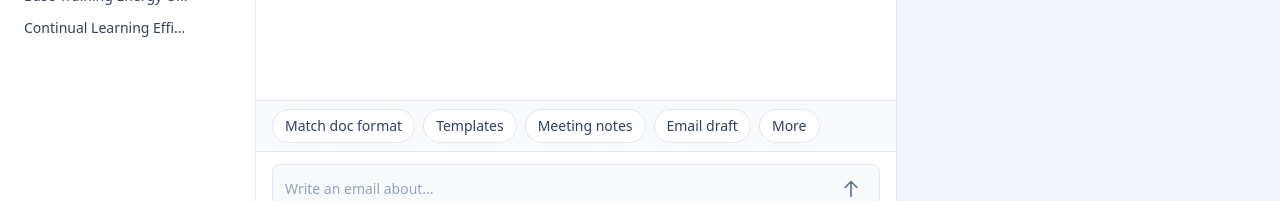
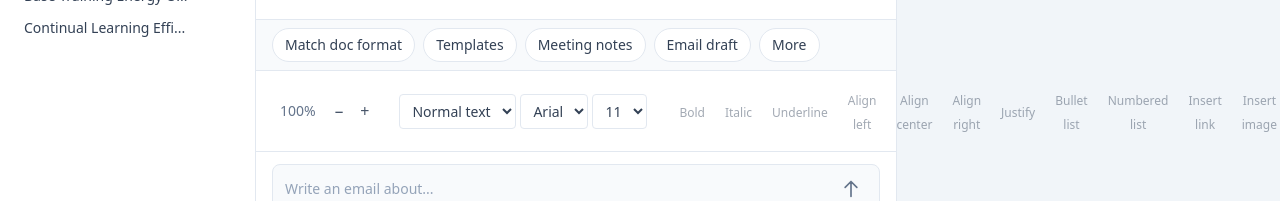
Before and after one commit to flaminshinjan/nico-app, a React (Vite) app in the folder apps/web/: page / in a window 1280 px wide. Shown: the part 574-775 px from the top of the page. Built offline with nearby package versions, Linux system fonts and the light colour scheme; no server answers; the HTML template or start-up script is replaced by a standard one.

Commit message:
feat: removed custom controls

```diff
--- a/apps/web/src/App.tsx
+++ b/apps/web/src/App.tsx
@@ -1,7 +1,12 @@
+import { EditorConnectorProvider } from "./contexts/EditorConnectorContext";
 import { EditorLayout } from "./layouts/EditorLayout";
 
 function App() {
-  return <EditorLayout />;
+  return (
+    <EditorConnectorProvider>
+      <EditorLayout />
+    </EditorConnectorProvider>
+  );
 }
 
 export default App;
--- a/apps/web/src/components/editor/DocumentEditor.tsx
+++ b/apps/web/src/components/editor/DocumentEditor.tsx
@@ -1,4 +1,5 @@
 import { DocumentEditor as OnlyOfficeEditor } from "@onlyoffice/document-editor-react";
+import { useOnlyOfficeConnector } from "@/hooks/useOnlyOfficeConnector";
 
 const DOCUMENT_SERVER_URL =
   import.meta.env.VITE_ONLYOFFICE_SERVER_URL || "http://localhost:80";
@@ -16,6 +17,7 @@ const config = {
   editorConfig: {
     callbackUrl: `${window.location.origin}/api/onlyoffice/callback`,
     customization: {
+      toolbar: false,
       compactHeader: true,
       compactToolbar: false,
       uiTheme: "theme-light",
@@ -27,7 +29,6 @@ const config = {
   },
 };
 
-function onDocumentReady() {}
 
 function onLoadComponentError(errorCode: number, errorDescription: string) {
   if (errorCode === -2) {
@@ -39,6 +40,8 @@ function onLoadComponentError(errorCode: number, errorDescription: string) {
 }
 
 export function DocumentEditor() {
+  const { initConnector } = useOnlyOfficeConnector();
+
   return (
     <div className="flex-1 min-h-0 bg-white">
       <OnlyOfficeEditor
@@ -47,7 +50,7 @@ export function DocumentEditor() {
         config={config}
         height="100%"
         width="100%"
-        events_onDocumentReady={onDocumentReady}
+        events_onDocumentReady={initConnector}
         onLoadComponentError={onLoadComponentError}
       />
     </div>
--- a/apps/web/src/components/editor/DocumentEditorPanel.tsx
+++ b/apps/web/src/components/editor/DocumentEditorPanel.tsx
@@ -1,4 +1,5 @@
 import { DocumentEditor } from "@/components/editor/DocumentEditor";
+import { EditorToolbar } from "@/components/editor/EditorToolbar";
 import { QuickActionChips } from "@/components/editor/QuickActionChips";
 import { ChatInput } from "@/components/editor/ChatInput";
 
@@ -8,6 +9,7 @@ export function DocumentEditorPanel() {
       <div className="flex-1 flex flex-col min-h-0">
         <DocumentEditor />
         <QuickActionChips />
+        <EditorToolbar />
       </div>
       <ChatInput />
     </div>
--- /dev/null
+++ b/apps/web/src/components/editor/EditorToolbar.tsx
@@ -0,0 +1,167 @@
+import { useEditorConnector } from "@/contexts/EditorConnectorContext";
+
+declare const Api: {
+  GetDocument: () => {
+    CreateParagraph: () => { AddElement: (r: unknown) => void };
+    InsertContent: (c: unknown[]) => void;
+  };
+  CreateParagraph: () => { AddElement: (r: unknown) => void };
+  CreateRun: () => {
+    SetBold: (v: boolean) => void;
+    SetItalic: (v: boolean) => void;
+    SetUnderline: (v: boolean) => void;
+    AddText: (s: string) => void;
+    AddElement: (r: unknown) => void;
+  };
+};
+
+type ToolbarAction = {
+  id: string;
+  label: string;
+  method?: string;
+  args?: unknown[];
+  exec?: "bold" | "italic" | "underline";
+};
+
+const FORMAT_ACTIONS: ToolbarAction[] = [
+  { id: "bold", label: "Bold", exec: "bold" },
+  { id: "italic", label: "Italic", exec: "italic" },
+  { id: "underline", label: "Underline", exec: "underline" },
+  { id: "align-left", label: "Align left", method: "FocusEditor" },
+  { id: "align-center", label: "Align center", method: "FocusEditor" },
+  { id: "align-right", label: "Align right", method: "FocusEditor" },
+  { id: "align-justify", label: "Justify", method: "FocusEditor" },
+  { id: "list-bullet", label: "Bullet list", method: "FocusEditor" },
+  { id: "list-number", label: "Numbered list", method: "FocusEditor" },
+  { id: "link", label: "Insert link", method: "FocusEditor" },
+  { id: "image", label: "Insert image", method: "FocusEditor" },
+  { id: "table", label: "Insert table", method: "FocusEditor" },
+];
+
+
+function ToolbarButton({
+  label,
+  onClick,
+  disabled,
+}: {
+  label: string;
+  onClick: () => void;
+  disabled?: boolean;
+}) {
+  return (
+    <button
+      type="button"
+      className="p-2 text-slate-600 hover:bg-slate-100 hover:text-slate-800 rounded disabled:opacity-50 disabled:cursor-not-allowed"
+      title={label}
+      aria-label={label}
+      onClick={onClick}
+      disabled={disabled}
+    >
+      <span className="text-xs font-medium">{label}</span>
+    </button>
+  );
+}
+
+export function EditorToolbar() {
+  const { connector } = useEditorConnector();
+
+  const handleAction = (action: ToolbarAction) => {
+    if (!connector) return;
+
+    if (action.exec === "bold") {
+      connector.callCommand(
+        () => {
+          const oDocument = Api.GetDocument();
+          const oParagraph = Api.CreateParagraph();
+          const oRun = Api.CreateRun();
+          oRun.SetBold(true);
+          oRun.AddText(" ");
+          oParagraph.AddElement(oRun);
+          oDocument.InsertContent([oParagraph]);
+        },
+        undefined,
+        false
+      );
+      return;
+    }
+
+    if (action.exec === "italic") {
+      connector.callCommand(
+        () => {
+          const oDocument = Api.GetDocument();
+          const oParagraph = Api.CreateParagraph();
+          const oRun = Api.CreateRun();
+          oRun.SetItalic(true);
+          oRun.AddText(" ");
+          oParagraph.AddElement(oRun);
+          oDocument.InsertContent([oParagraph]);
+        },
+        undefined,
+        false
+      );
+      return;
+    }
+
+    if (action.exec === "underline") {
+      connector.callCommand(
+        () => {
+          const oDocument = Api.GetDocument();
+          const oParagraph = Api.CreateParagraph();
+          const oRun = Api.CreateRun();
+          oRun.SetUnderline(true);
+          oRun.AddText(" ");
+          oParagraph.AddElement(oRun);
+          oDocument.InsertContent([oParagraph]);
+        },
+        undefined,
+        false
+      );
+      return;
+    }
+
+    if (action.method) {
+      connector.executeMethod(action.method, action.args ?? [], () => {});
+    }
+  };
+
+  return (
+    <div className="flex items-center gap-1 px-4 py-2 border-t border-slate-200 bg-white">
+      <div className="flex items-center gap-1">
+        <span className="text-sm text-slate-500 px-2">100%</span>
+        <button
+          type="button"
+          className="p-1.5 text-slate-600 hover:bg-slate-100 rounded"
+          aria-label="Zoom out"
+        >
+          −
+        </button>
+        <button
+          type="button"
+          className="p-1.5 text-slate-600 hover:bg-slate-100 rounded"
+          aria-label="Zoom in"
+        >
+          +
+        </button>
+      </div>
+      <div className="w-px h-6 bg-slate-200 mx-2" />
+      <select className="text-sm border border-slate-200 rounded px-2 py-1.5 bg-white text-slate-700">
+        <option>Normal text</option>
+      </select>
+      <select className="text-sm border border-slate-200 rounded px-2 py-1.5 bg-white text-slate-700">
+        <option>Arial</option>
+      </select>
+      <select className="text-sm border border-slate-200 rounded px-2 py-1.5 bg-white text-slate-700 w-14">
+        <option>11</option>
+      </select>
+      <div className="w-px h-6 bg-slate-200 mx-2" />
+      {FORMAT_ACTIONS.map((action) => (
+        <ToolbarButton
+          key={action.id}
+          label={action.label}
+          onClick={() => handleAction(action)}
+          disabled={!connector}
+        />
+      ))}
+    </div>
+  );
+}
--- /dev/null
+++ b/apps/web/src/contexts/EditorConnectorContext.tsx
@@ -0,0 +1,64 @@
+import {
+  createContext,
+  useContext,
+  useState,
+  useCallback,
+  type ReactNode,
+} from "react";
+
+type ConnectorExecuteMethod = (
+  name: string,
+  args: unknown[],
+  callback?: (result: unknown) => void
+) => void;
+
+type ConnectorCallCommand = (
+  fn: () => void,
+  callback?: () => void,
+  isNoCalc?: boolean
+) => void;
+
+type EditorConnector = {
+  executeMethod: ConnectorExecuteMethod;
+  callCommand: ConnectorCallCommand;
+};
+
+type EditorConnectorContextValue = {
+  connector: EditorConnector | null;
+  setConnector: (connector: EditorConnector | null) => void;
+  isConnectorAvailable: boolean;
+};
+
+const EditorConnectorContext = createContext<EditorConnectorContextValue | null>(
+  null
+);
+
+export function EditorConnectorProvider({ children }: { children: ReactNode }) {
+  const [connector, setConnectorState] = useState<EditorConnector | null>(null);
+
+  const setConnector = useCallback((c: EditorConnector | null) => {
+    setConnectorState(c);
+  }, []);
+
+  return (
+    <EditorConnectorContext.Provider
+      value={{
+        connector,
+        setConnector,
+        isConnectorAvailable: connector !== null,
+      }}
+    >
+      {children}
+    </EditorConnectorContext.Provider>
+  );
+}
+
+export function useEditorConnector() {
+  const context = useContext(EditorConnectorContext);
+  if (!context) {
+    throw new Error(
+      "useEditorConnector must be used within EditorConnectorProvider"
+    );
+  }
+  return context;
+}
--- /dev/null
+++ b/apps/web/src/hooks/useOnlyOfficeConnector.ts
@@ -0,0 +1,49 @@
+import { useCallback } from "react";
+import { useEditorConnector } from "@/contexts/EditorConnectorContext";
+
+const EDITOR_ID = "docxEditor";
+
+export function useOnlyOfficeConnector() {
+  const { setConnector } = useEditorConnector();
+
+  const initConnector = useCallback(() => {
+    try {
+      const win = window as Window & {
+        DocEditor?: { instances?: Record<string, { createConnector?: () => unknown }> };
+      };
+      const instances = win.DocEditor?.instances;
+      const docEditor = instances?.[EDITOR_ID];
+      const rawConnector = docEditor?.createConnector?.();
+
+      if (!rawConnector || typeof rawConnector !== "object") {
+        return;
+      }
+
+      const c = rawConnector as {
+        executeMethod?: (
+          name: string,
+          args: unknown[],
+          callback?: (result: unknown) => void
+        ) => void;
+        callCommand?: (
+          fn: () => void,
+          callback?: () => void,
+          isNoCalc?: boolean
+        ) => void;
+      };
+
+      if (typeof c.executeMethod !== "function" || typeof c.callCommand !== "function") {
+        return;
+      }
+
+      setConnector({
+        executeMethod: c.executeMethod.bind(c),
+        callCommand: c.callCommand.bind(c),
+      });
+    } catch {
+      setConnector(null);
+    }
+  }, [setConnector]);
+
+  return { initConnector };
+}
```
Also changed, not shown: 2 other files (tests, documents, lock files or other folders).
